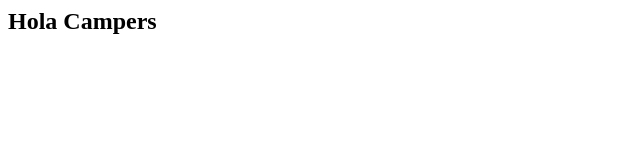
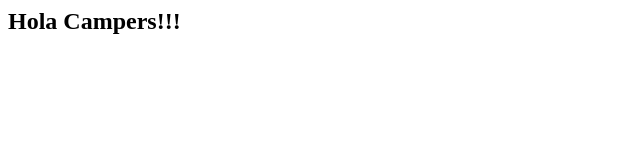
Before and after one commit to pedrogomezcampuslands/PaginaHTML, a plain HTML site: page index.html in a window 1280 px wide. Shown: the full height of the page, 0-640 px from the left. Drawn offline with Linux system fonts and the light colour scheme.

Commit message:
Es mi segundo commit

```diff
--- a/index.html
+++ b/index.html
@@ -3,6 +3,6 @@
 
 </head>
 <body>
-    <h2>Hola Campers</h2>
+    <h2>Hola Campers!!!</h2>
 </body>
 </html>
```
